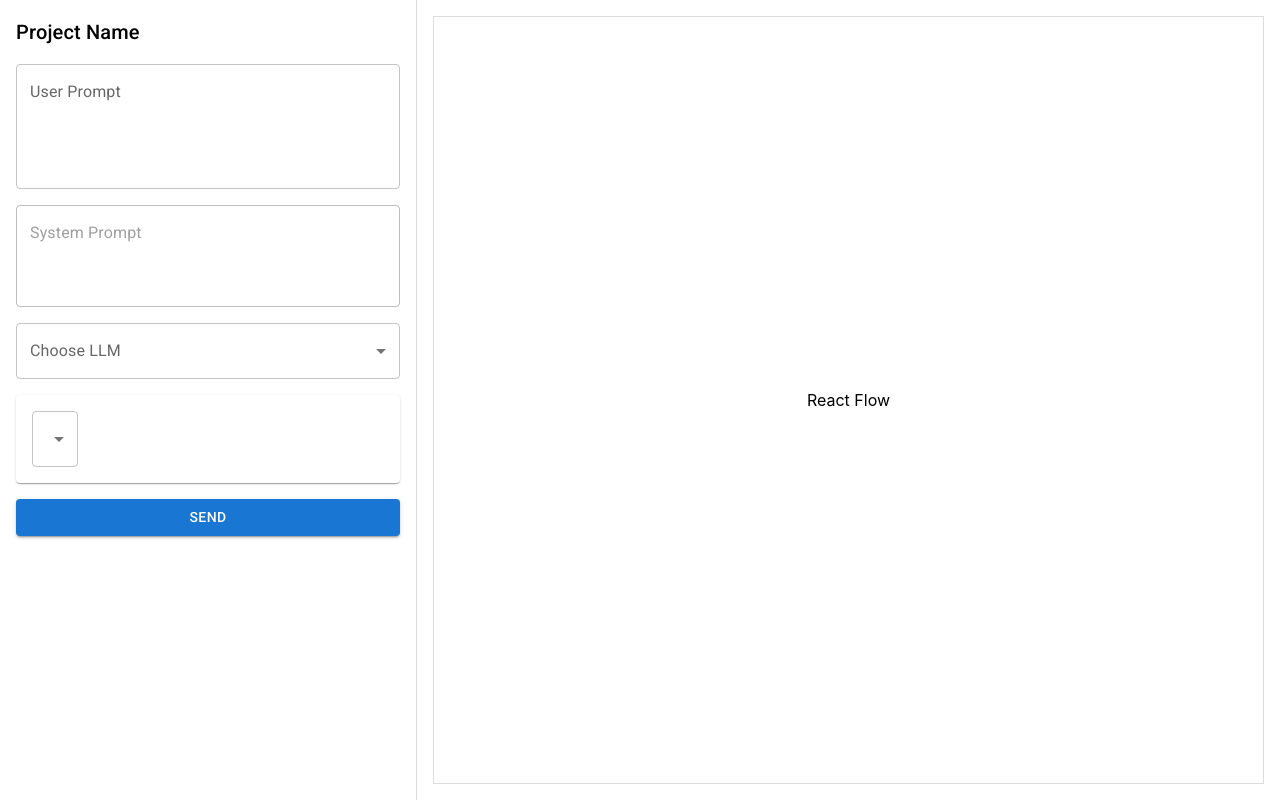
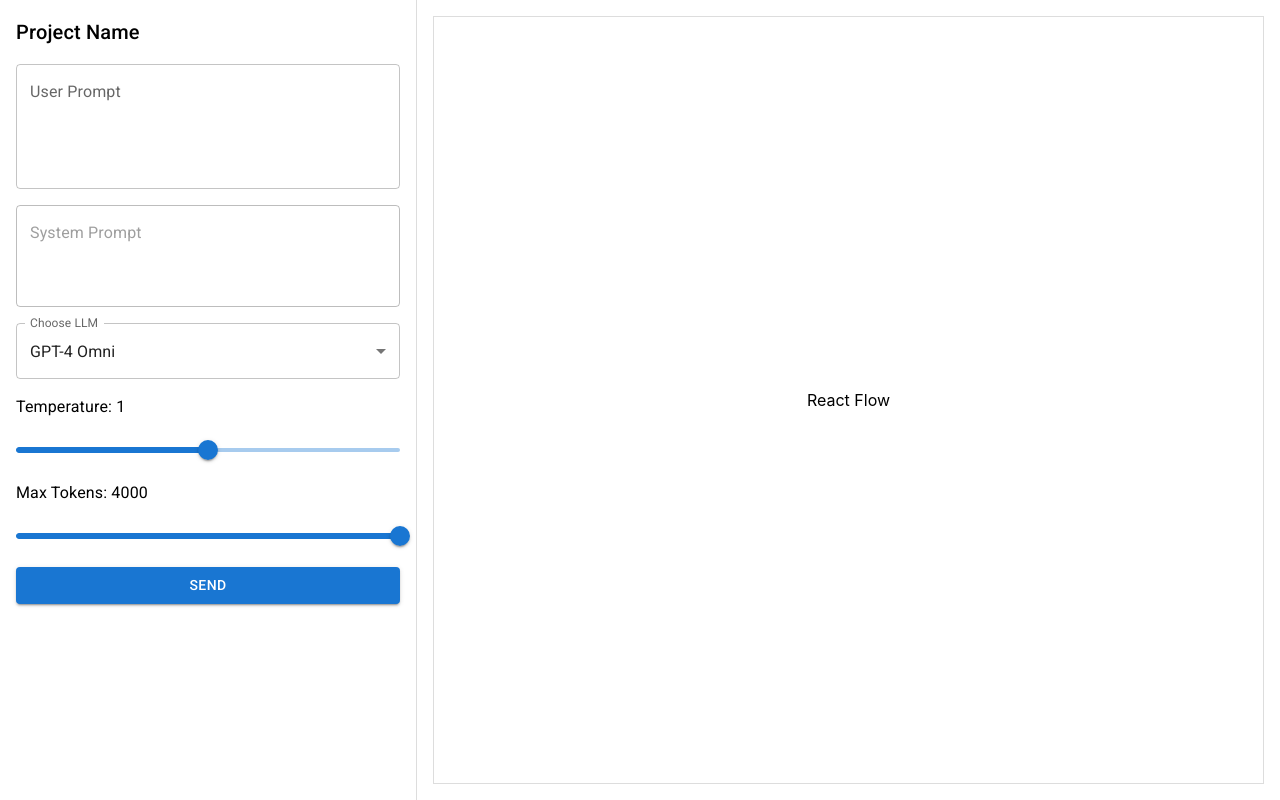
Before and after one commit to EmilianoBerrones/react-flow-test, a React (Vite) app in the folder app-name/: page /menu in a window 1280 px wide. Built offline with nearby package versions, Linux system fonts and the light colour scheme.

Commit message:
Delimiters for GPT
Implementation of Temperature, GPT model and max number of tokens.

```diff
--- a/app-name/src/LLMMenu.tsx
+++ b/app-name/src/LLMMenu.tsx
@@ -1,14 +1,28 @@
-import {Box, TextField, Select, MenuItem, FormControl, InputLabel, Paper, Typography, Button} from '@mui/material';
-import {useState} from 'react';
+import { Box, TextField, Select, MenuItem, FormControl, InputLabel, Paper, Typography, Button, Slider } from '@mui/material';
+import { useState } from 'react';
 
 const LLMMenu = () => {
-
     const [userPrompt, setUserPrompt] = useState('');
     const [assistantResponse, setAssistantResponse] = useState('');
     const [loading, setLoading] = useState(false);
+    const [selectedModel, setSelectedModel] = useState('gpt-4o'); // Default to gpt-4o
+    const [temperature, setTemperature] = useState(1); // Default temperature to 1
+    const [maxTokens, setMaxTokens] = useState(4000); // Default max tokens to 4000
 
-    const handleUserPromptChange = (event:any) => {
+    const handleUserPromptChange = (event: any) => {
         setUserPrompt(event.target.value);
+    };
+
+    const handleModelChange = (event: any) => {
+        setSelectedModel(event.target.value);
+    };
+
+    const handleTemperatureChange = (event: any, value: number | number[]) => {
+        setTemperature(value as number);
+    };
+
+    const handleMaxTokensChange = (event: any, value: number | number[]) => {
+        setMaxTokens(value as number);
     };
 
     // Handle form submit
@@ -18,19 +32,23 @@ const LLMMenu = () => {
             const response = await fetch('http://localhost:3000/chat', {
                 method: 'POST',
                 headers: {
-                    'Content-Type': 'text/plain', // Sending plain text
+                    'Content-Type': 'application/json', // Send JSON
                 },
-                body: userPrompt, // Sending user prompt as plain text
+                body: JSON.stringify({
+                    prompt: userPrompt,
+                    model: selectedModel,
+                    temperature: temperature,
+                    max_tokens: maxTokens // Include max_tokens in the request
+                }),
             });
 
             if (!response.ok) {
                 throw new Error(`Server error: ${response.statusText}`);
             }
 
-            // Get the response as plain text
             const data = await response.text();
-            setAssistantResponse(data); // Set the plain text response
-        } catch (error:any) {
+            setAssistantResponse(data);
+        } catch (error: any) {
             console.error("Error in fetching data:", error);
             setAssistantResponse("An error occurred: " + error.message);
         } finally {
@@ -40,7 +58,6 @@ const LLMMenu = () => {
 
     return (
         <Box sx={{ display: 'flex', height: '100vh' }}>
-            {/* Columna Izquierda */}
             <Box
                 sx={{
                     width: '30%',
@@ -54,7 +71,7 @@ const LLMMenu = () => {
                 <Typography variant="h6" component="div">
                     Project Name
                 </Typography>
-                {/* User Prompt */}
+
                 <TextField
                     label="User Prompt"
                     multiline
@@ -65,38 +82,46 @@ const LLMMenu = () => {
                     fullWidth
                 />
 
-                {/* System Prompt */}
                 <TextField
                     label="System Prompt"
                     multiline
                     rows={3}
                     variant="outlined"
-                    disabled // Asumiendo que es solo de lectura
+                    disabled
                 />
 
-                {/* Choose LLM */}
                 <FormControl fullWidth variant="outlined">
                     <InputLabel>Choose LLM</InputLabel>
-                    <Select label="Choose LLM" defaultValue="">
-                        <MenuItem value="gpt4-turbo">GPT-4 Turbo</MenuItem>
-                        <MenuItem value="gpt4-omni">GPT-4 Omni</MenuItem>
+                    <Select label="Choose LLM" value={selectedModel} onChange={handleModelChange}>
+                        <MenuItem value="gpt-4-turbo">GPT-4 Turbo</MenuItem>
+                        <MenuItem value="gpt-4o">GPT-4 Omni</MenuItem>
                     </Select>
                 </FormControl>
 
-                {/* Section for Parameters */}
-                <Paper sx={{ padding: 2, display: 'flex', gap: 1 }}>
-                    {/* Ajusta este bloque según los parámetros específicos que desees mostrar */}
-                    <Select defaultValue="">
-                        <MenuItem value="param1">Param 1</MenuItem>
-                        <MenuItem value="param2">Param 2</MenuItem>
-                        <MenuItem value="param3">Param 3</MenuItem>
-                    </Select>
-                </Paper>
+                <Typography>Temperature: {temperature}</Typography>
+                <Slider
+                    value={temperature}
+                    min={0}
+                    max={2}
+                    step={0.1}
+                    onChange={handleTemperatureChange}
+                    aria-labelledby="temperature-slider"
+                />
+
+                {/* Slider for Max Tokens */}
+                <Typography>Max Tokens: {maxTokens}</Typography>
+                <Slider
+                    value={maxTokens}
+                    min={1}
+                    max={4000}
+                    step={1}
+                    onChange={handleMaxTokensChange}
+                    aria-labelledby="max-tokens-slider"
+                />
 
                 <Button variant="contained" color="primary" onClick={handleSubmit} disabled={loading}>
                     {loading ? "Generating..." : "Send"}
                 </Button>
-
             </Box>
 
             <Box
@@ -104,33 +129,37 @@ const LLMMenu = () => {
                     flexGrow: 1,
                     padding: 2,
                     display: 'flex',
-                    flexDirection: 'column', // Aseguramos que los elementos se coloquen en columna
-                    gap: 2, // Espacio entre el Assistant Prompt y el gráfico
+                    flexDirection: 'column',
+                    gap: 2,
                 }}
             >
-                {/* Assistant Prompt */}
                 {assistantResponse && (
                     <Box
                         sx={{ marginTop: 2, width: '100%' }} // Ensure it takes the full width of the container
                     >
                         <Typography variant="h6">Assistant Response</Typography>
-                <Typography
+                        <Box
                             sx={{
                                 width: '100%',   // Make sure it takes the full width of the containing box
+                                height: '200px', // Set a fixed height for the response box (adjust as needed)
+                                overflowY: 'auto',  // Enable vertical scrolling when content exceeds the height
                                 wordWrap: 'break-word',  // Ensure long words wrap within the box
                                 overflowWrap: 'break-word', // Support for breaking long words
-                        whiteSpace: 'pre-wrap'  // Preserve line breaks in the text
+                                whiteSpace: 'pre-wrap',  // Preserve line breaks in the text
+                                border: '1px solid #ddd',  // Optional: add a border for clarity
+                                padding: 1,  // Optional: add padding for better readability
                             }}
                         >
+                            <Typography>
                                 {assistantResponse}
                             </Typography>
                         </Box>
+                    </Box>
                 )}
 
-                {/* Gráfico ocupa el espacio restante */}
                 <Box
                     sx={{
-                        flexGrow: 1, // Permite que el gráfico tome todo el espacio disponible
+                        flexGrow: 1,
                         border: '1px solid #ddd',
                         display: 'flex',
                         justifyContent: 'center',
@@ -145,5 +174,3 @@ const LLMMenu = () => {
 };
 
 export default LLMMenu;
-
-/////////////////////////////////////////////////////////////////////////////////////////////////////////////////
```
Also changed, not shown: app-name/src/openapi.cjs (+7 -12 lines). Lines whose indentation alone changed are shown as unchanged.
